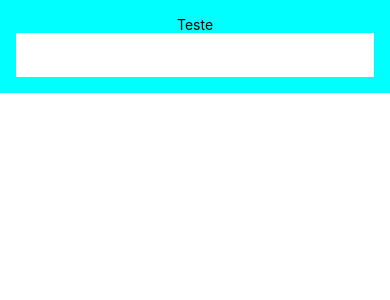
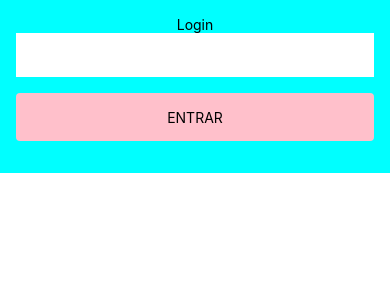
Before and after one commit to RoneryFilho/APP-VENDAS-ONLINE, a React Native app: screen / in a window 390 px wide. Shown: the top 300 px of the page. Built offline with nearby package versions, Linux system fonts and the light colour scheme.

Commit message:
Criado o shared button

```diff
--- a/src/App.tsx
+++ b/src/App.tsx
@@ -1,7 +1,8 @@
 import { SafeAreaView, Text} from 'react-native';
 import Login from './modules/login';
-import { ContainerLogin } from './modules/login/styles/login.style';
+import { LoginContainer } from './modules/login/styles/login.style';
 import Input from './shared/components/input/input';
+import Button from './shared/components/button/Button';
 
 
 const App = () => {
@@ -9,10 +10,7 @@ const App = () => {
 
   return (
     <SafeAreaView>
-       <ContainerLogin>
-        <Text>Teste</Text>
-        <Input/>
-       </ContainerLogin>
+       <Login/>
     </SafeAreaView>
   );
 };
--- a/src/modules/login/screens/Login.tsx
+++ b/src/modules/login/screens/Login.tsx
@@ -1,9 +1,23 @@
 import { Text, View } from "react-native";
+import { LoginContainer } from "../styles/login.style";
+import Input from "../../../shared/components/input/input";
+import Button from "../../../shared/components/button/Button";
+
+
 
 const Login = () => {
+
+    const handleOnPress = () => {
+        console.log('clicou');
+    }
+
     return (
         <View>
-            <Text>Login</Text>
+            <LoginContainer>
+                <Text>Login</Text>
+                <Input/>
+                <Button title='ENTRAR' margin='16px' onPress={handleOnPress}/>
+            </LoginContainer>
         </View>
     );
 }
--- a/src/modules/login/styles/login.style.ts
+++ b/src/modules/login/styles/login.style.ts
@@ -1,6 +1,6 @@
 import styled from "styled-components/native";
 
-export const ContainerLogin = styled.View `
+export const LoginContainer = styled.View `
     height: 100%;
     width: 100%;
     background-color: aqua;
--- /dev/null
+++ b/src/shared/components/button/Button.tsx
@@ -0,0 +1,15 @@
+import { Text, TouchableOpacityProps } from "react-native";
+import { ButtonContainer } from "./button.style";
+
+interface ButtonProps extends TouchableOpacityProps {
+    title: string;
+    margin?: string;
+}
+
+const Button = ({title, margin, ...props}: ButtonProps) => {
+    return (<ButtonContainer margin={margin} {...props}>
+        <Text>{title}</Text>
+    </ButtonContainer>);
+};
+
+export default Button;
--- /dev/null
+++ b/src/shared/components/button/button.style.ts
@@ -0,0 +1,16 @@
+import styled  from "styled-components/native";
+
+interface ButtonContainerProps {
+    margin?: string;
+}
+
+export const ButtonContainer = styled.TouchableOpacity<ButtonContainerProps>`
+    height: 48px;
+    width: 100%;
+    border-radius: 4px;
+    background-color: pink;
+    justify-content: center;
+    align-items: center;
+
+    ${(props) => props.margin ? `margin: ${props.margin};` : ''}
+`
--- a/src/shared/components/input/input.style.ts
+++ b/src/shared/components/input/input.style.ts
@@ -1,6 +1,6 @@
 import styled from "styled-components/native"
 
-export const ContainerInput = styled.TextInput `
+export const InputContainer = styled.TextInput `
     width: 100%;
     height: 44px;
     padding: 12px;
--- a/src/shared/components/input/input.tsx
+++ b/src/shared/components/input/input.tsx
@@ -1,12 +1,12 @@
 import { TextInput, TextInputProps } from "react-native";
-import { ContainerInput } from "./input.style";
+import { InputContainer } from "./input.style";
 
 interface InputProps extends TextInputProps{
 
 }
 
 const Input = ({...props} : InputProps) => {
-    return <ContainerInput {...props}/>
+    return <InputContainer {...props}/>
 }
 
 export default Input;
```
